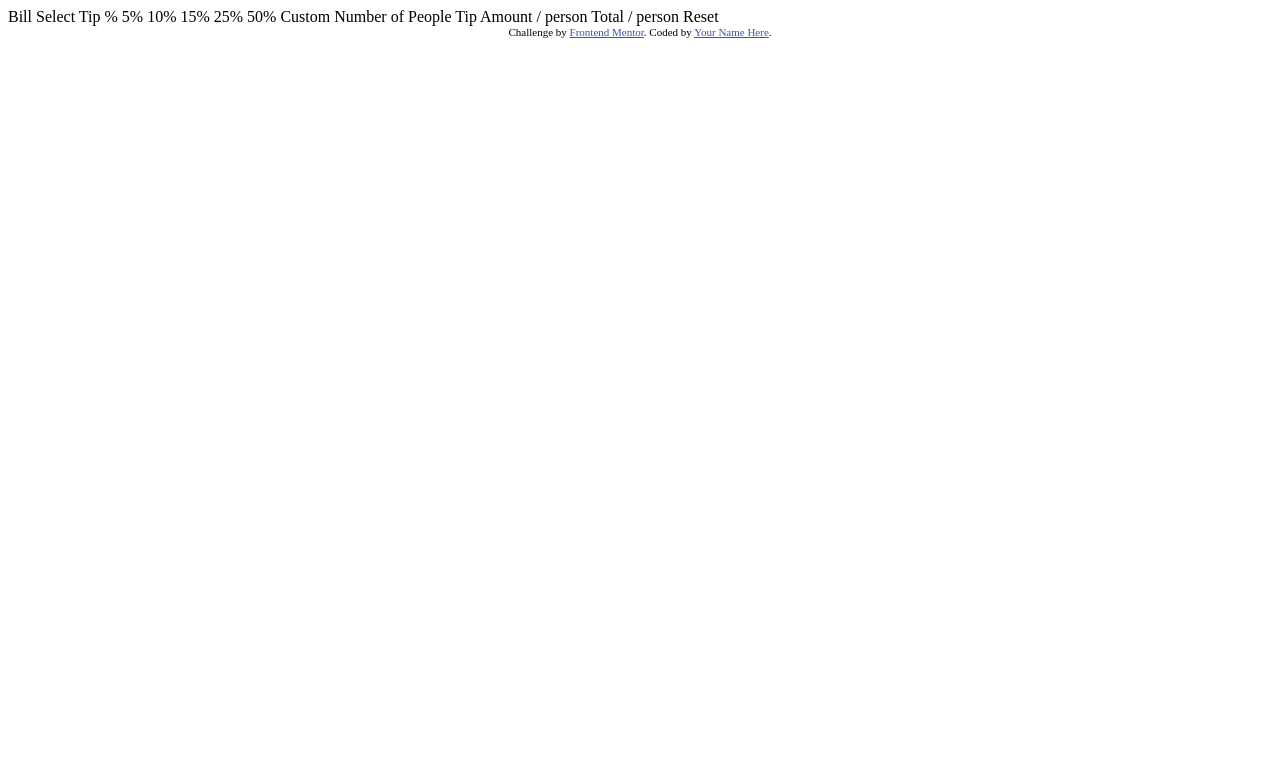
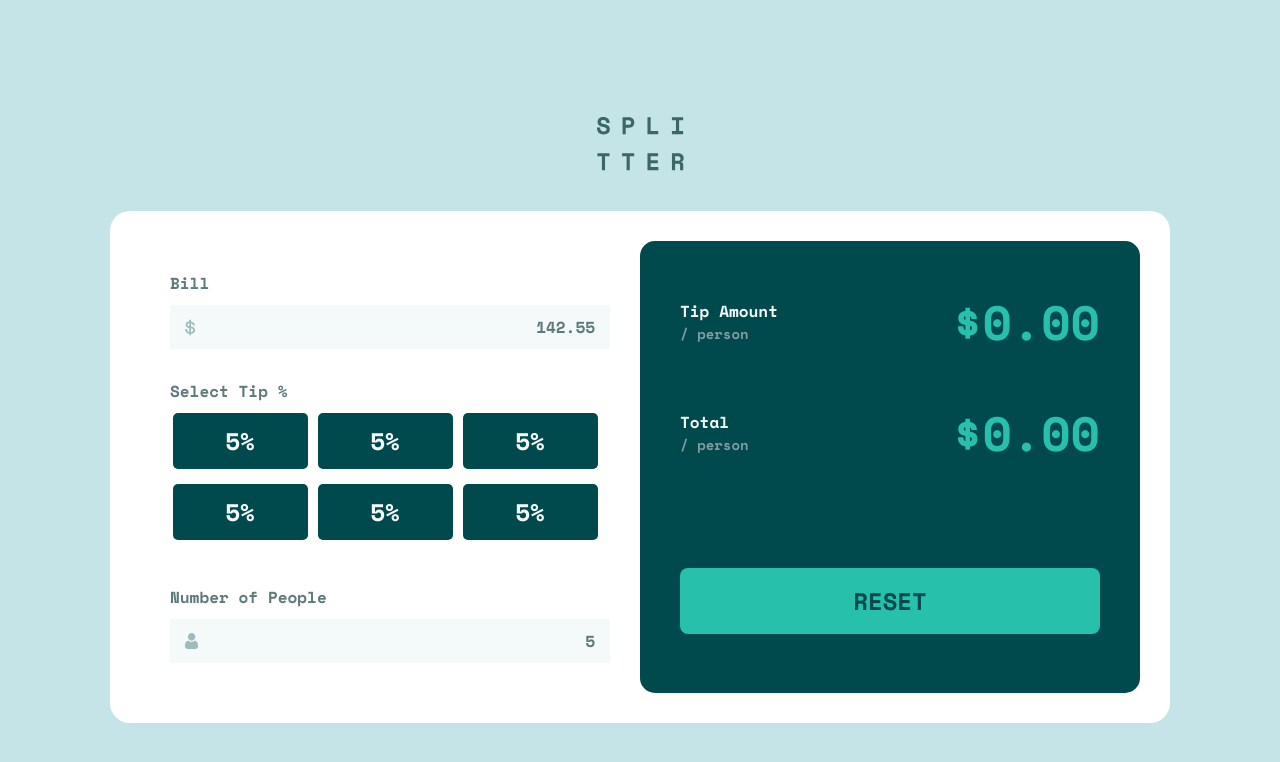
Before and after one commit to hannah-alcantara/fm-tip-calculator-app-main, a plain HTML site: page index.html in a window 1280 px wide. Drawn offline with nearby package versions, Linux system fonts and the light colour scheme.

Commit message:
style: update flex for desktop view

```diff
--- a/index.html
+++ b/index.html
@@ -1,22 +1,72 @@
 <!DOCTYPE html>
 <html lang="en">
-<head>
-  <meta charset="UTF-8">
-  <meta name="viewport" content="width=device-width, initial-scale=1.0"> <!-- displays site properly based on user's device -->
+  <head>
+    <meta charset="UTF-8" />
+    <meta name="viewport" content="width=device-width, initial-scale=1.0" />
+    <!-- displays site properly based on user's device -->
+    <link
+      rel="icon"
+      type="image/png"
+      sizes="32x32"
+      href="./images/favicon-32x32.png"
+    />
+    <link rel="stylesheet" href="style.css" />
+    <link rel="preconnect" href="https://fonts.googleapis.com" />
+    <link rel="preconnect" href="https://fonts.gstatic.com" crossorigin />
+    <link
+      href="https://fonts.googleapis.com/css2?family=Space+Mono:wght@700&display=swap"
+      rel="stylesheet"
+    />
 
-  <link rel="icon" type="image/png" sizes="32x32" href="./images/favicon-32x32.png">
-
-  <title>Frontend Mentor | Tip calculator app</title>
-
-  <!-- Feel free to remove these styles or customise in your own stylesheet 👍 -->
-  <style>
-    .attribution { font-size: 11px; text-align: center; }
-    .attribution a { color: hsl(228, 45%, 44%); }
-  </style>
-</head>
-<body>
-
-  Bill
+    <title>Frontend Mentor | Tip calculator app</title>
+  </head>
+  <body>
+    <div>
+      <img class="logo" src="images/logo.svg" alt="Splitter Logo" />
+      <div class="card">
+        <div class="column__left">
+          <p class="label--top">Bill</p>
+          <div class="input__container">
+            <img class="icon" src="images/icon-dollar.svg" alt="Dollar Sign" />
+            <span class="input">142.55</span>
+          </div>
+          <p class="label">Select Tip %</p>
+          <div class="tip__container">
+            <div class="tip">5%</div>
+            <div class="tip">5%</div>
+            <div class="tip">5%</div>
+            <div class="tip">5%</div>
+            <div class="tip">5%</div>
+            <div class="tip">5%</div>
+          </div>
+          <p class="label">Number of People</p>
+          <div class="input__container">
+            <img class="icon" src="images/icon-person.svg" alt="Person Icon" />
+            <span class="input">5</span>
+          </div>
+        </div>
+        <div class="column__right">
+          <div class="amount__container">
+            <span class="label--right"
+              >Tip Amount
+              <p class="sublabel">/ person</p></span
+            >
+            <div class="amount">$0.00</div>
+          </div>
+          <div class="amount__container u-margin-top">
+            <span class="label--right"
+              >Total
+              <p class="sublabel">/ person</p></span
+            >
+            <div class="amount">$0.00</div>
+          </div>
+          <div class="button__container">
+            <a class="button-text" href="#">Reset</a>
+          </div>
+        </div>
+      </div>
+    </div>
+    <!-- Bill
 
   Select Tip %
   5%
@@ -34,11 +84,13 @@
   Total
   / person
 
-  Reset
+  Reset -->
 
-  <div class="attribution">
-    Challenge by <a href="https://www.frontendmentor.io?ref=challenge" target="_blank">Frontend Mentor</a>.
-    Coded by <a href="#">Your Name Here</a>.
-  </div>
-</body>
+    <!-- <div class="attribution">
+      Challenge by
+      <a href="https://www.frontendmentor.io?ref=challenge" target="_blank"
+        >Frontend Mentor</a
+      >. Coded by <a href="#">Your Name Here</a>.
+    </div> -->
+  </body>
 </html>
--- /dev/null
+++ b/style.scss
@@ -0,0 +1,135 @@
+//COLORS
+$strong-cyan: hsl(172, 67%, 45%);
+$very-dark-cyan: hsl(183, 100%, 15%);
+$dark-grayish-cyan: hsl(186, 14%, 43%);
+$grayish-cyan: hsl(184, 14%, 56%);
+$light-grayish-cyan: hsl(185, 41%, 84%);
+$very-light-grayish-cyan: hsl(189, 41%, 97%);
+$white: hsl(0, 0%, 100%);
+
+* {
+  margin: 0;
+  padding: 0;
+  box-sizing: border-box;
+}
+
+body {
+  min-height: 100vh;
+  display: flex;
+  justify-content: center;
+  align-items: center;
+  font-family: "Space Mono", monospace;
+  background-color: $light-grayish-cyan;
+  color: $dark-grayish-cyan;
+}
+
+.logo {
+  display: block;
+  margin: auto;
+  padding: 40px;
+}
+
+.card {
+  display: flex;
+  width: 1060px; //?
+  background-color: $white;
+  border-radius: 20px;
+  padding: 30px;
+}
+
+.column__left {
+  flex-basis: 500px;
+  padding: 30px;
+}
+
+.label--top {
+  padding-bottom: 10px;
+}
+
+.label {
+  padding: 30px 0 10px;
+}
+
+.sublabel {
+  color: $grayish-cyan;
+  font-size: 14px;
+}
+
+.input__container {
+  display: flex;
+  align-items: center;
+  justify-content: space-between;
+  padding: 10px 15px;
+  background-color: $very-light-grayish-cyan;
+}
+
+.number {
+  padding: 10px;
+  color: $grayish-cyan;
+}
+
+.tip__container {
+  display: flex;
+  flex-wrap: wrap;
+  justify-content: center;
+}
+
+.tip {
+  font-size: 24px;
+  text-align: center;
+  width: 135px;
+  border-radius: 5px;
+  padding: 10px 0;
+  margin: 0 10px 15px 0;
+  // margin-top: 15px;
+  color: $very-light-grayish-cyan;
+  background-color: $very-dark-cyan;
+}
+
+.column__right {
+  flex-basis: 500px;
+  padding: 45px 40px;
+  border-radius: 15px;
+  background-color: $very-dark-cyan;
+}
+
+.label--right {
+  display: block;
+  color: $very-light-grayish-cyan;
+}
+.amount__container {
+  display: flex;
+  align-items: center;
+  justify-content: space-between;
+}
+
+.amount {
+  font-size: 48px;
+  color: $strong-cyan;
+}
+
+.u-margin-top {
+  margin-top: 40px !important;
+}
+
+.button__container {
+  background-color: $strong-cyan;
+  text-align: center;
+  border-radius: 8px;
+  margin-top: 100px;
+  padding: 15px;
+}
+.button-text {
+  text-decoration: none;
+  text-transform: uppercase;
+  font-size: 24px;
+  color: $very-dark-cyan;
+  background-color: $strong-cyan;
+}
+// .attribution {
+//   font-size: 11px;
+//   text-align: center;
+// }
+// .attribution a {
+//   color: hsl(228, 45%, 44%);
+// }
```
Also changed, not shown: style.css (added), 1 other file.
